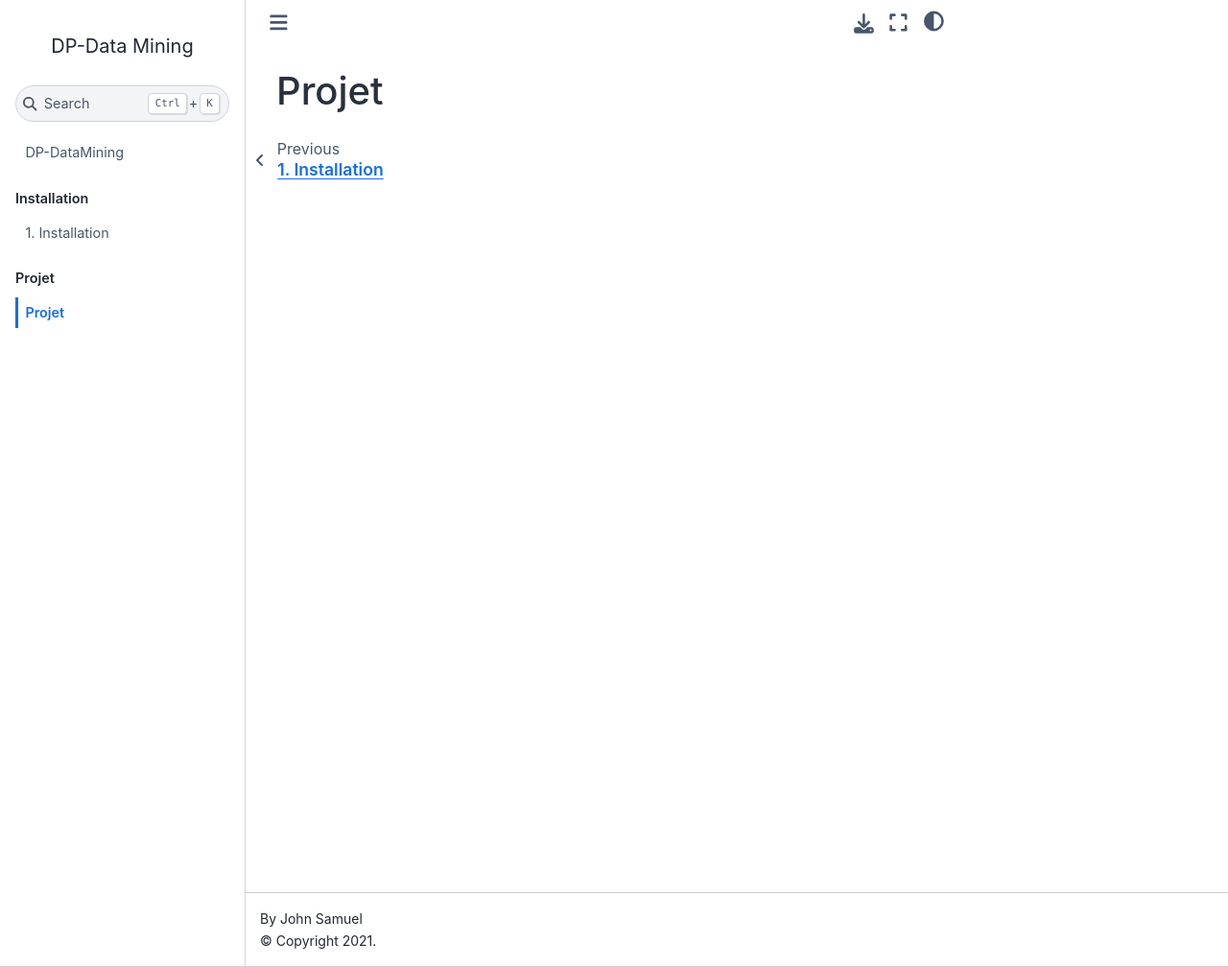
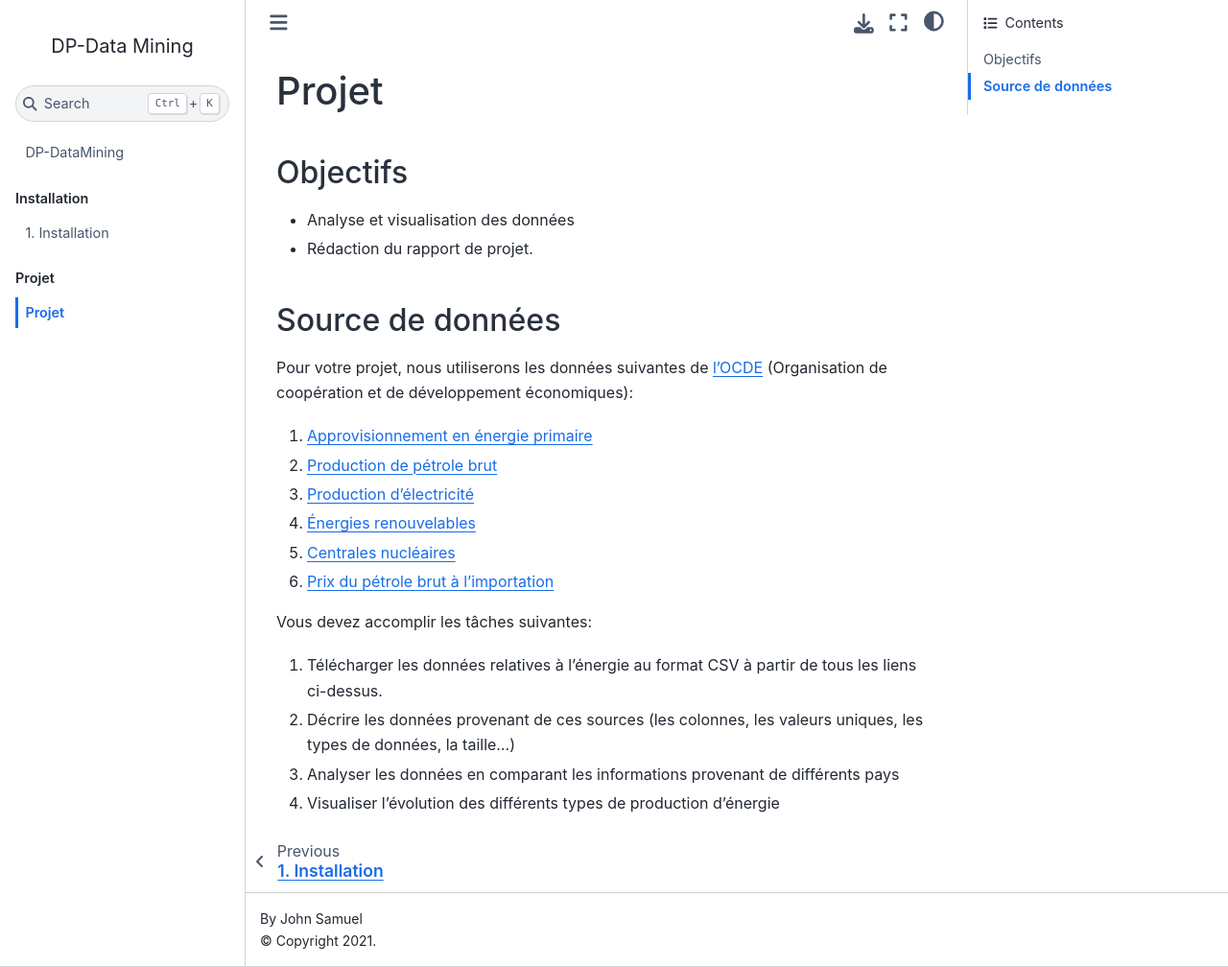
Before and after one commit to johnsamuelwrites/DP-DataMining, a Jupyter Book: the page built from Projet.md, in a window 1280 px wide and 1008 px high. Shown: the whole window at 96% size. Built offline with Jupyter Book 1.0.4 settings and Sphinx 7.4.7 and the Sphinx Book theme 1.1.4, drawn with Linux system fonts in a browser that asks for light colours; pages that are not in the unit, such as notebooks, are missing from menus.

Commit message:
Update Projet.md

```diff
--- a/Projet.md
+++ b/Projet.md
@@ -1 +1,21 @@
 # Projet
+
+## Objectifs
+- Analyse et visualisation des données
+- Rédaction du rapport de projet.
+## Source de données
+
+Pour votre projet, nous utiliserons les données suivantes de [l'OCDE](https://data.oecd.org/fr/energie.htm) (Organisation de coopération et de développement économiques):
+
+1. [Approvisionnement en énergie primaire](https://data.oecd.org/fr/energy/approvisionnement-en-energie-primaire.htm)
+2. [Production de pétrole brut](https://data.oecd.org/fr/energy/production-de-petrole-brut.htm)
+3. [Production d’électricité](https://data.oecd.org/fr/energy/production-d-electricite.htm#indicator-chart)
+4. [Énergies renouvelables](https://data.oecd.org/fr/energy/energies-renouvelables.htm#indicator-chart)
+5. [Centrales nucléaires](https://data.oecd.org/fr/energy/centrales-nucleaires.htm)
+6. [Prix du pétrole brut à l'importation](https://data.oecd.org/fr/energy/prix-du-petrole-brut-a-l-importation.htm#indicator-chart)
+
+Vous devez accomplir les tâches suivantes:
+1. Télécharger les données relatives à l'énergie au format CSV à partir de tous les liens ci-dessus.
+2. Décrire les données provenant de ces sources (les colonnes, les valeurs uniques, les types de données, la taille...)
+3. Analyser les données en comparant les informations provenant de différents pays
+4. Visualiser l'évolution des différents types de production d'énergie
```
